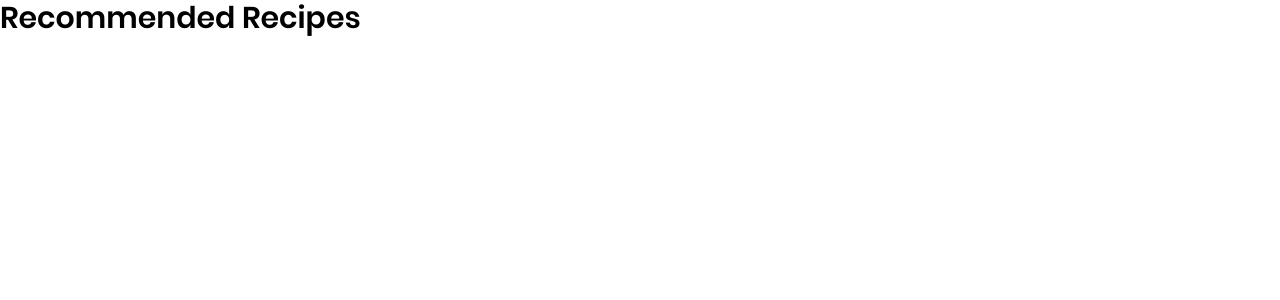
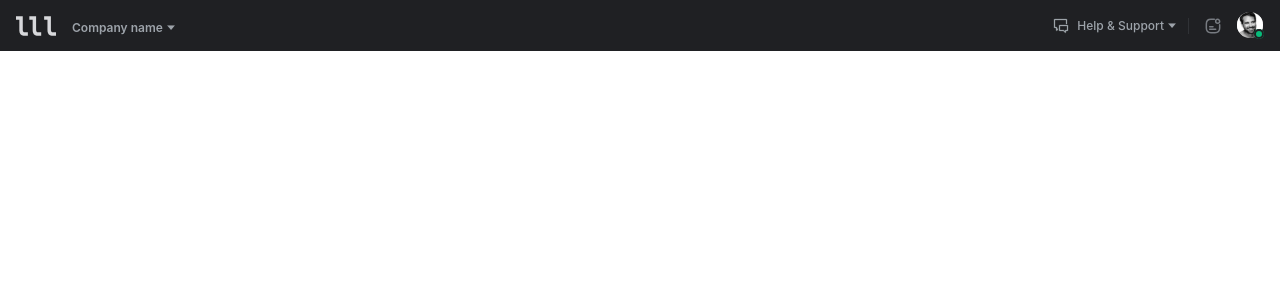
Before and after one commit to itsmetambui/fl0-assessment, a Next.js app: page / in a window 1280 px wide. Shown: the top 300 px of the page. Built offline with nearby package versions, Linux system fonts and the light colour scheme.

Commit message:
feat: add header

```diff
--- /dev/null
+++ b/components/Header.tsx
@@ -0,0 +1,58 @@
+import Image from "next/image";
+
+export default function Header() {
+  return (
+    <header className="flex items-center justify-between px-4 py-3">
+      <div className="flex items-center justify-between gap-4">
+        <Image
+          src="/images/Button.Logo.Back.svg"
+          alt="FL0 logo"
+          height={20}
+          width={40}
+        />
+        <div className="">
+          <span className="mr-1 text-xs font-semibold text-spacegrey">
+            Company name
+          </span>
+          <Image
+            src="/images/Icons-ic_play_arrow.svg"
+            alt="arrow down"
+            height={8}
+            width={8}
+          />
+        </div>
+      </div>
+      <div className="flex items-center justify-between gap-4">
+        <div className="flex items-center px-3 border-r border-dark-lighter">
+          <Image
+            src="/images/icon.helpInfo.svg"
+            alt="chat"
+            height={16}
+            width={16}
+          />
+          <span className="ml-2 mr-1 text-xs font-medium text-spacegrey">
+            Help & Support
+          </span>
+          <Image
+            src="/images/Icons-ic_play_arrow.svg"
+            alt="arrow down"
+            height={8}
+            width={8}
+          />
+        </div>
+        <Image
+          src="/images/icon.activity.svg"
+          alt="notification"
+          height={16}
+          width={16}
+        />
+        <Image
+          src="/images/navigation Profile.svg"
+          alt="avatar"
+          height={27}
+          width={27}
+        />
+      </div>
+    </header>
+  );
+}
--- a/pages/index.tsx
+++ b/pages/index.tsx
@@ -1,8 +1,11 @@
 import type { NextPage } from "next";
+import Header from "../components/Header";
 
 const Home: NextPage = () => {
   return (
-    <h1 className="font-sans text-3xl font-semibold ">Recommended Recipes</h1>
+    <div className="bg-dark">
+      <Header />
+    </div>
   );
 };
 
--- a/tailwind.config.js
+++ b/tailwind.config.js
@@ -6,9 +6,20 @@ module.exports = {
   theme: {
     extend: {
       fontFamily: {
-        'sans': ['Poppins', 'Helvetica', 'Arial', 'sans-serif']
-      }
+        sans: ["Poppins", "Helvetica", "Arial", "sans-serif"],
+      },
+      colors: {
+        spacegrey: {
+          DEFAULT: "#9DA3AA",
+          lighter: "#D4DAE0",
+          darker: "#777B81",
+        },
+        dark: {
+          DEFAULT: "#1F2023",
+          lighter: "#303236",
+        },
+      },
     },
   },
   plugins: [],
-}
+};
```
